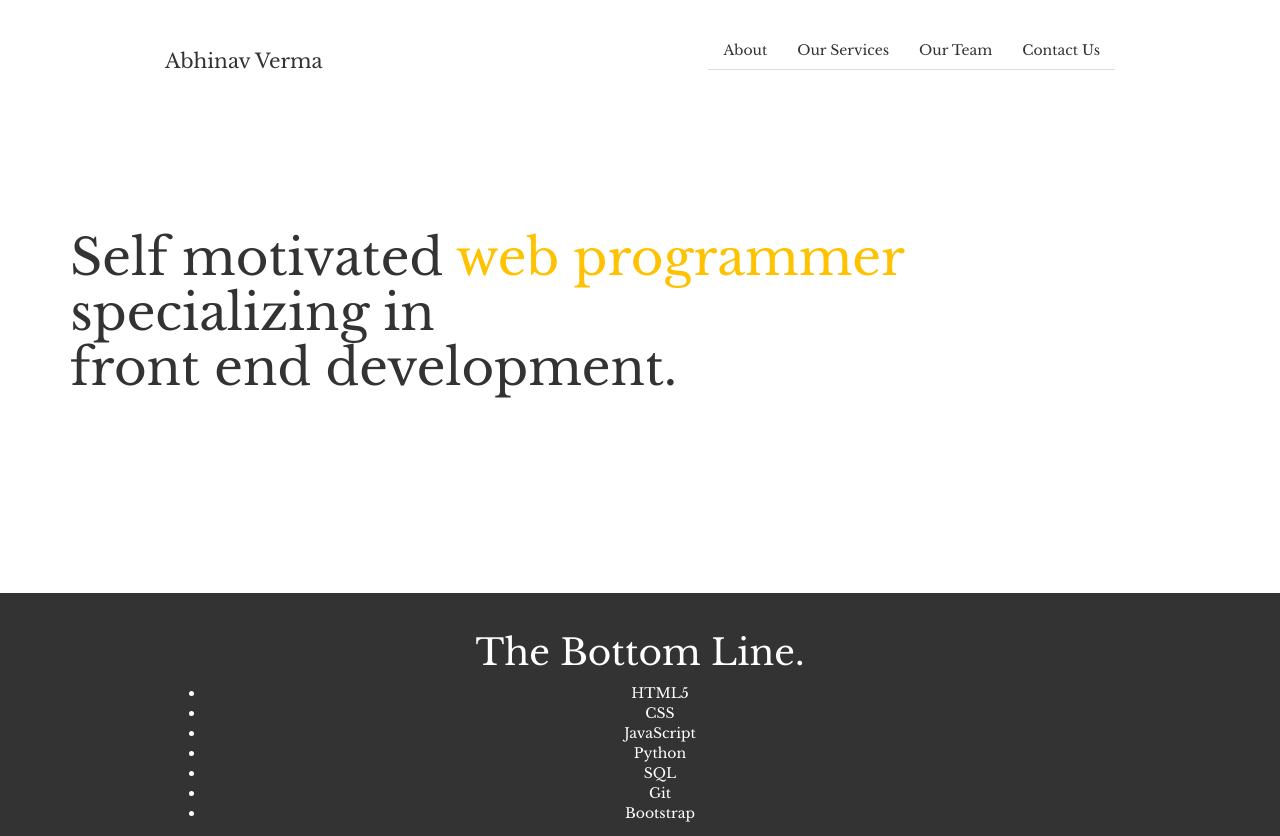
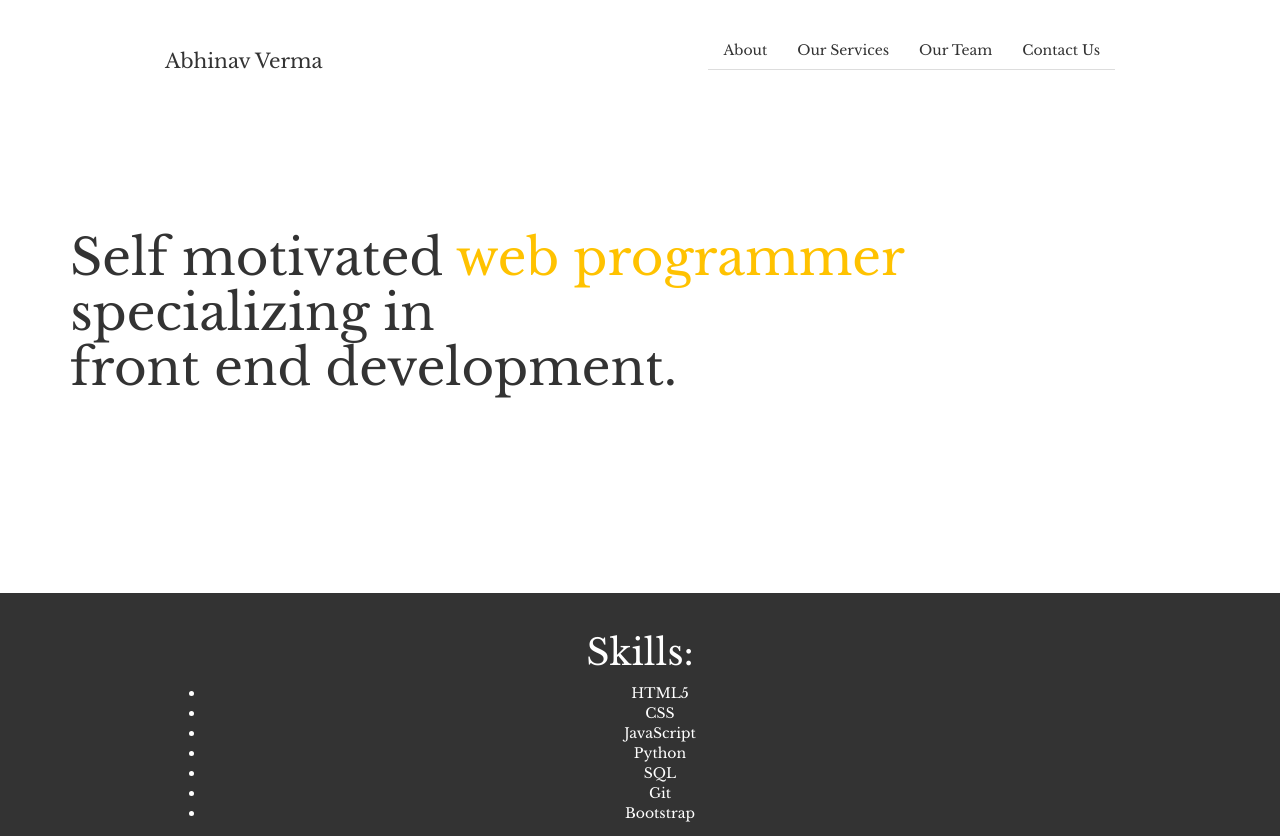
Before and after one commit to abhi-verma/Freelance_Web_Development, a plain HTML site: page index.html in a window 1280 px wide. Shown: the top 836 px of the page. Drawn offline with nearby package versions, Linux system fonts and the light colour scheme.

Commit message:
Update index.html

```diff
--- a/index.html
+++ b/index.html
@@ -33,7 +33,7 @@
 
     <div class="banner">
       <div class="container">
-        <h1>The Bottom Line.</h1>
+        <h1>Skills:</h1>
         <ul>
 			<li>HTML5</li>
 			<li>CSS</li>
```
